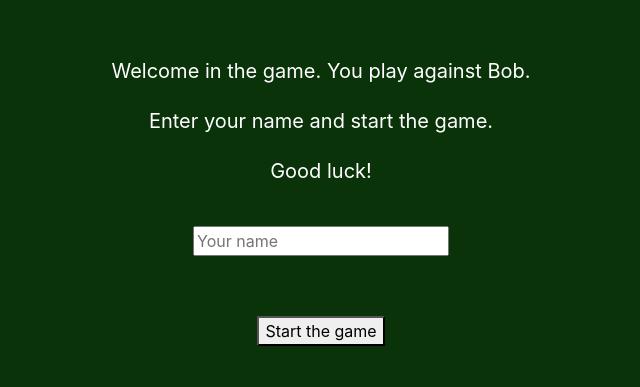
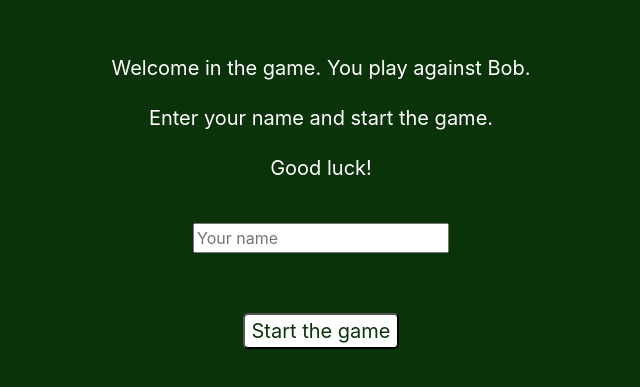
Before and after one commit to Aniko-S/HollandKocsma, a React (Create React App) app in the folder react-client/hollandkocsma/: page / in a window 1280 px wide. Shown: the part 189-576 px from the top of the page, without its empty margins (319-959 px from the left). Built offline with nearby package versions, Linux system fonts and the light colour scheme.

Commit message:
Change button's style

```diff
--- a/react-client/hollandkocsma/src/PopUp.js
+++ b/react-client/hollandkocsma/src/PopUp.js
@@ -11,7 +11,7 @@ function PopUp({ title, body }) {
       <Modal.Body>{body}</Modal.Body>
       <Modal.Footer>
         <Link to=''>
-          <button className='btn okbutton'>OK</button>
+          <button className='button.ok'>OK</button>
         </Link>
       </Modal.Footer>
     </Modal>
--- a/react-client/hollandkocsma/src/mainPartitions/Player.js
+++ b/react-client/hollandkocsma/src/mainPartitions/Player.js
@@ -14,7 +14,7 @@ function Player({ name, listHand, listShown, blindNumber, setIds, putCards, ids,
               <BlindAndShownCardList listShown={listShown} setIds={setIds} ids={ids} putFromBlind={putFromBlind} blindNumber={blindNumber} />
             </div>
             <div className='col-3'>
-              <button onClick={putCards}>Put</button>
+              <button className='button put' onClick={putCards}>Put</button>
             </div>
           </div>
         </div>
--- a/react-client/hollandkocsma/src/menuElements/Start.js
+++ b/react-client/hollandkocsma/src/menuElements/Start.js
@@ -20,7 +20,7 @@ function Start({ dataArray }) {
 
       <input className='input' type='text' value={text} placeholder='Your name' onChange={e => setText(e.target.value)} />
       <Link to='/game'>
-        <button className='button' onClick={newGame}>Start the game</button>
+        <button className='button name' onClick={newGame}>Start the game</button>
       </Link>
     </div>
   );
--- a/react-client/hollandkocsma/src/style.css
+++ b/react-client/hollandkocsma/src/style.css
@@ -25,11 +25,21 @@
   font-size: 20px;
 }
 
-.input, .button {
+.button {
+  font-size: 18px;
+  border-radius: 5px;
+}
+
+.input, .button.name {
   margin: 30px;
 }
 
-.okbutton {
+.button.name, button.put {
+  background-color: white;
+  color: rgb(10, 51, 10);
+}
+
+.button.ok {
   background-color: rgb(10, 51, 10);
   color: white;
 }
@@ -88,13 +98,6 @@
   margin-bottom: 20px;
 }
 
-.putButton {
-  margin-left: 50px;
-  background-color: grey;
-  color: white;
-  font-size: 18px;
-}
-
 .container, .row, .col-6 {
   height: 100%;
 }
```
